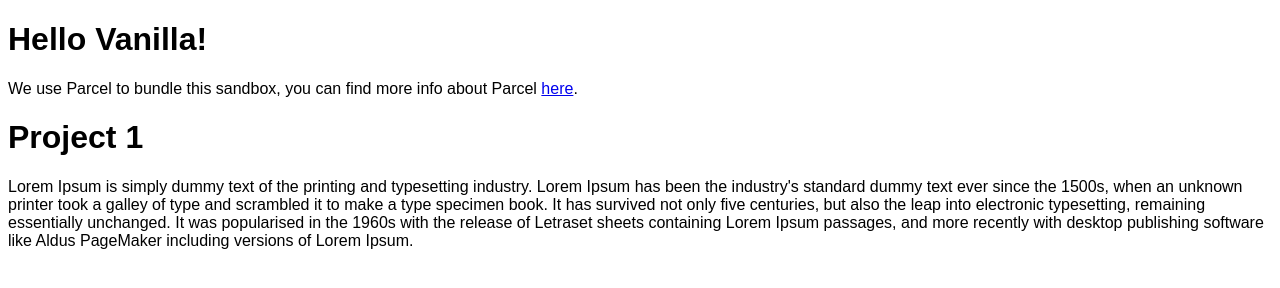
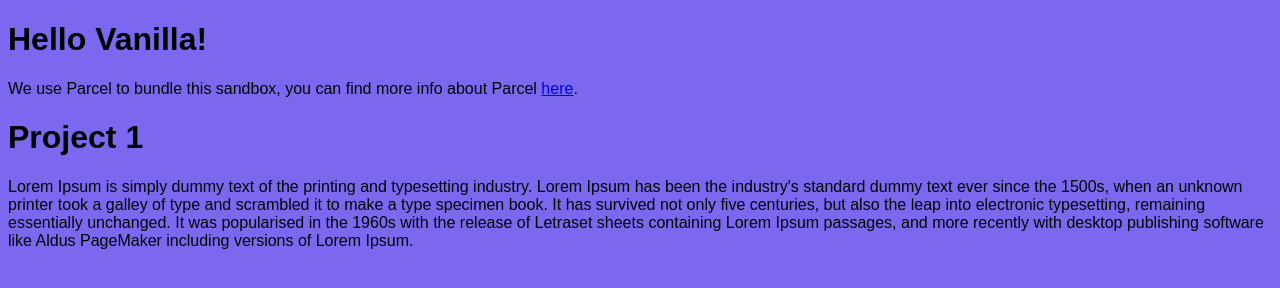
Before and after one commit to JimmyRay92/TestProject, a website built with Parcel: page index.html in a window 1280 px wide. Built offline with nearby package versions, Linux system fonts and the light colour scheme.

Commit message:
changed background color

```diff
--- a/src/styles.css
+++ b/src/styles.css
@@ -1,5 +1,6 @@
 body {
   font-family: sans-serif;
+  background: mediumslateblue;
 }
 
 h2 {
```
